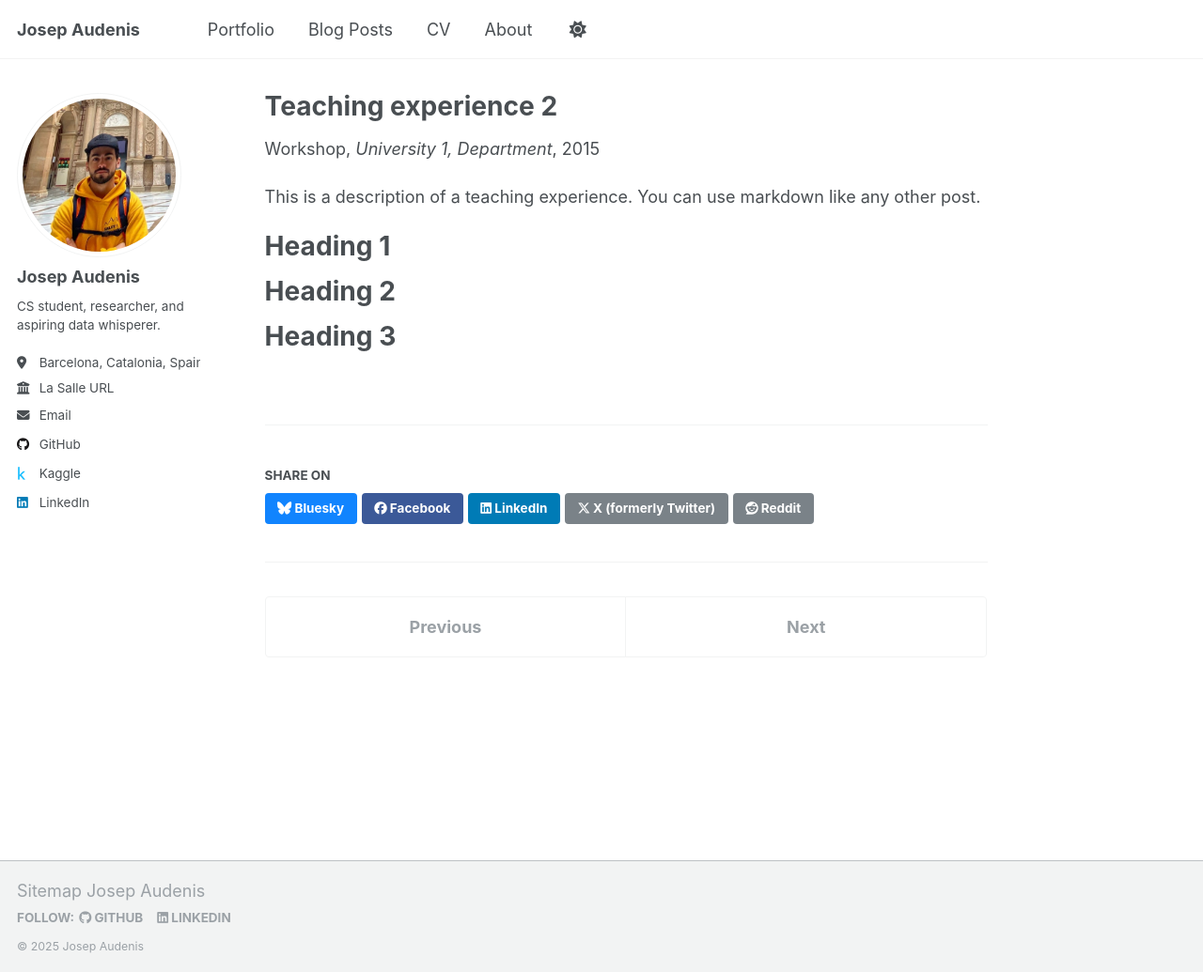
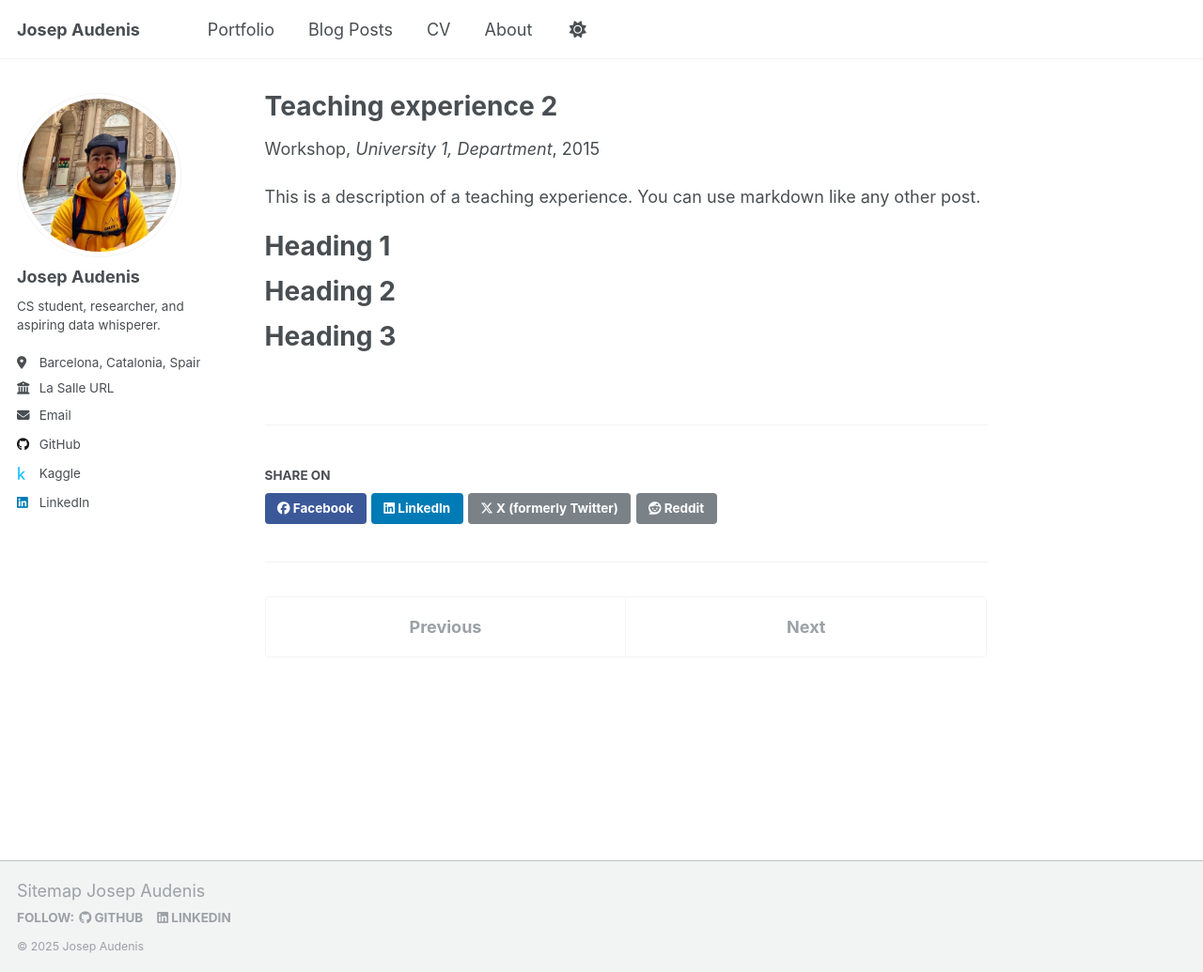
Before and after one commit to josep-audenis/josep-audenis.github.io, a Jekyll site: the page built from _teaching/2015-spring-teaching-2.md, in a window 1280 px wide and 1035 px high. Shown: the whole window at 94% size. Built offline with Jekyll 4.4.1, drawn with Linux system fonts in a browser that asks for light colours.

Commit message:
social modification

```diff
--- a/_includes/social-share.html
+++ b/_includes/social-share.html
@@ -5,7 +5,7 @@
     <h4 class="page__share-title">{{ site.data.ui-text[site.locale].share_on_label | default: "Share on" }}</h4>
   {% endif %}
 
-  <a href="https://bsky.app/intent/compose?text={{ page.title | url_encode }}%20{{ page.url | absolute_url | url_encode }}" class="btn btn--bluesky" title="{{ site.data.ui-text[site.locale].share_on_label | default: 'Share on' }} Bluesky" target="_blank" rel="noopener noreferrer"><i class="fab fa-bluesky" aria-hidden="true"></i><span> Bluesky</span></a>
+  <!-- <a href="https://bsky.app/intent/compose?text={{ page.title | url_encode }}%20{{ page.url | absolute_url | url_encode }}" class="btn btn--bluesky" title="{{ site.data.ui-text[site.locale].share_on_label | default: 'Share on' }} Bluesky" target="_blank" rel="noopener noreferrer"><i class="fab fa-bluesky" aria-hidden="true"></i><span> Bluesky</span></a> -->
 
   <a href="https://www.facebook.com/sharer/sharer.php?u={{ page.url | absolute_url | url_encode }}" class="btn btn--facebook" title="{{ site.data.ui-text[site.locale].share_on_label | default: 'Share on' }} Facebook" target="_blank" rel="noopener noreferrer"><i class="fab fa-facebook" aria-hidden="true"></i><span> Facebook</span></a>
 
```
